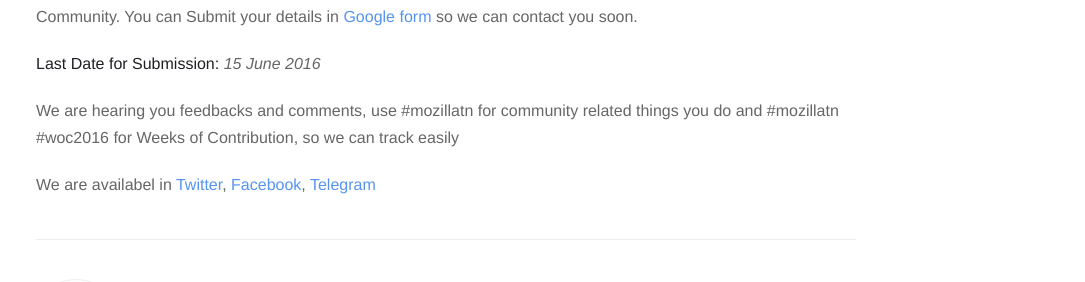
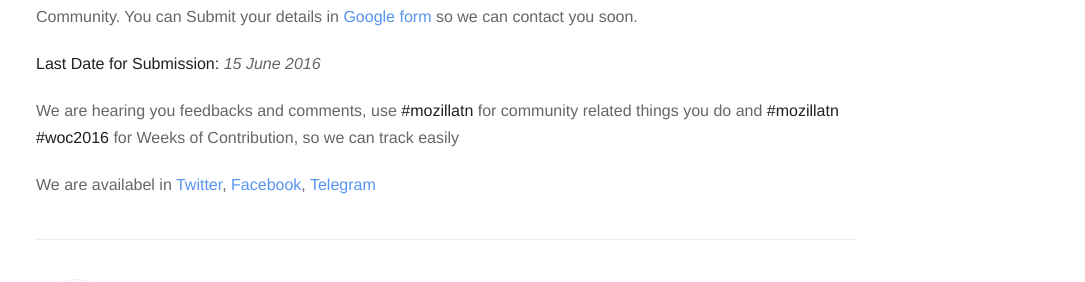
Before and after one commit to MozillaTN/mozillatn.github.io, a Jekyll site: the page built from blog/_posts/2016-06-04-Weeks-Of-Contribution-2016.markdown, in a window 1280 px wide. Shown: the part 1464-1746 px from the top of the page, without its empty margins (194-1279 px from the left). Built offline with Jekyll 4.4.1, drawn with Linux system fonts in a browser that asks for light colours; nearby versions of some CDN libraries; comment, search, counter and statistics services are not loaded; grey boxes are pictures that could not be loaded.

```diff
--- a/blog/_posts/2016-06-04-Weeks-Of-Contribution-2016.markdown
+++ b/blog/_posts/2016-06-04-Weeks-Of-Contribution-2016.markdown
@@ -23,6 +23,6 @@
 
 **Last Date for Submission:** *15 June 2016*
 
-We are hearing you feedbacks and comments, use #mozillatn for community related things you do and #mozillatn #woc2016 for Weeks of Contribution, so we can track easily
+We are hearing you feedbacks and comments, use **#mozillatn** for community related things you do and **#mozillatn #woc2016** for Weeks of Contribution, so we can track easily
 
 We are availabel in [Twitter](https://twitter.com/mozillatn), [Facebook](https://www.facebook.com/MozillaTN/), [Telegram](https://telegram.me/mozillatn)
```
